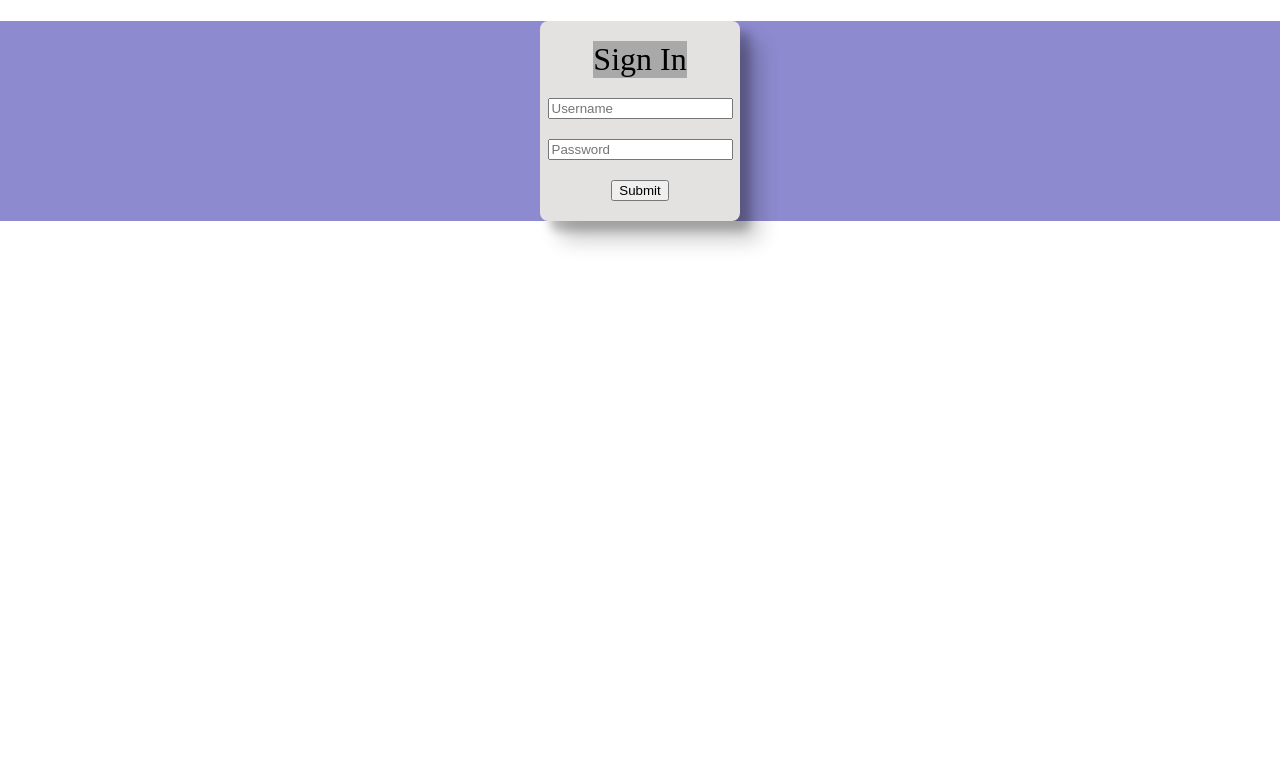
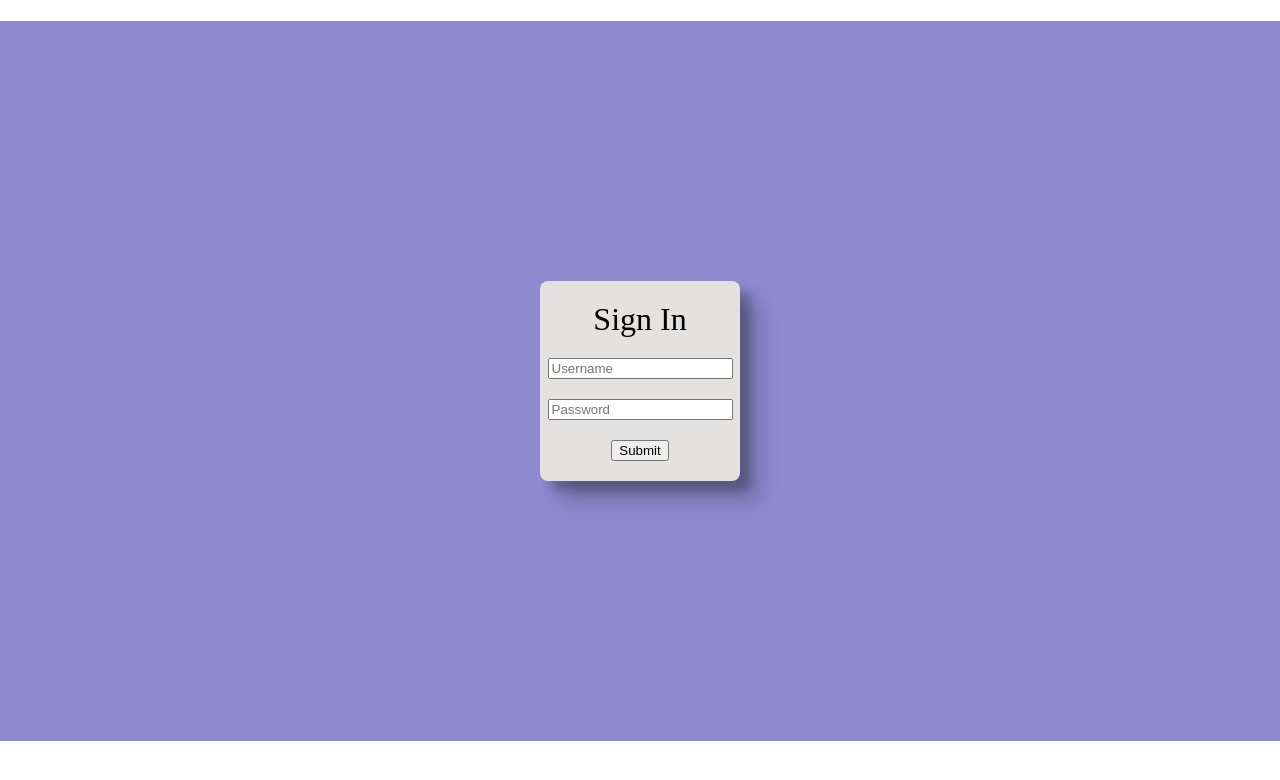
Before and after one commit to Ian-Sanity/ian-schultz-login-ui-project, a plain HTML site: page index.html in a window 1280 px wide. Drawn offline with Linux system fonts and the light colour scheme.

Commit message:
Style size change

```diff
--- a/styles.css
+++ b/styles.css
@@ -1,5 +1,6 @@
 body{
-    height:100%;
+    height:720px;
+    width:100%;
     margin:0
 }
 #page{
@@ -36,5 +37,4 @@ body{
 }
 #signIn{
     font-size:32px;
-    background-color:darkgray;
 }
```
